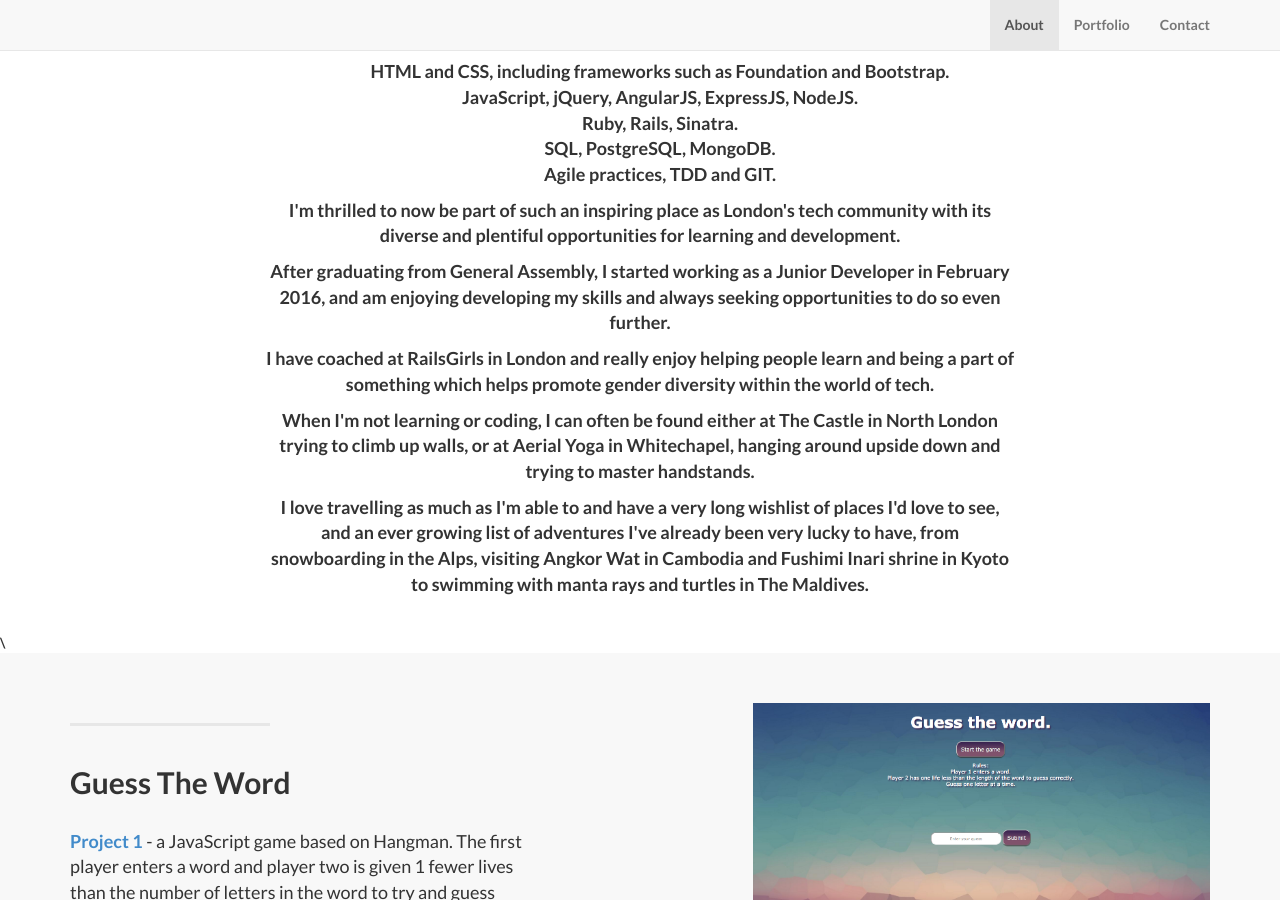
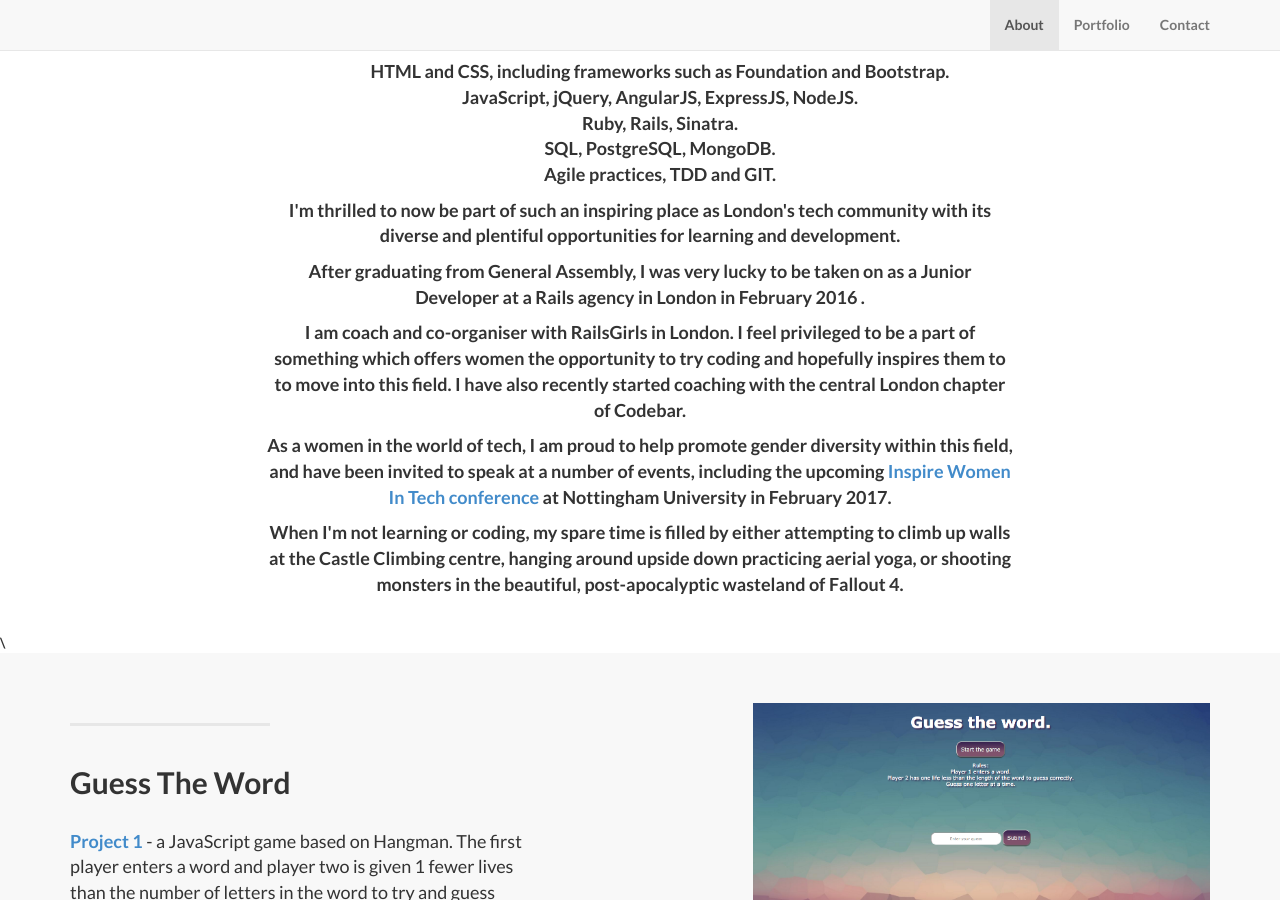
Before and after one commit to CharlieAllen/CharlieAllen.github.io, a Jekyll site: the page built from index.html, in a window 1280 px wide and 900 px high, scrolled down 964 px. Built offline with Jekyll 4.4.1, drawn with Linux system fonts in a browser that asks for light colours.

Commit message:
updated about me section

```diff
--- a/_includes/about.html
+++ b/_includes/about.html
@@ -16,10 +16,14 @@
                     <li>Agile practices, TDD and GIT.</li>
                   </ul></p>
                   <p>I'm thrilled to now be part of such an inspiring place as London's tech community with its diverse and plentiful opportunities for learning and development.</p>
-                  <p>After graduating from General Assembly, I started working as a Junior Developer in February 2016, and am enjoying developing my skills and always seeking opportunities to do so even further.</p>
-                  <p>I have coached at RailsGirls in London and really enjoy helping people learn and being a part of something which helps promote gender diversity within the world of tech.</p>
-                  <p>When I'm not learning or coding, I can often be found either at The Castle in North London trying to climb up walls, or at Aerial Yoga in Whitechapel, hanging around upside down and trying to master handstands.</p>
-                  <p>I love travelling as much as I'm able to and have a very long wishlist of places I'd love to see, and an ever growing list of adventures I've already been very lucky to have, from snowboarding in the Alps, visiting Angkor Wat in Cambodia and Fushimi Inari shrine in Kyoto to swimming with manta rays and turtles in The Maldives.</p>
+
+                  <p>After graduating from General Assembly, I was very lucky to be taken on as a Junior Developer at a Rails agency in London in February 2016 .</p>
+
+                  <p>I am coach and co-organiser with RailsGirls in London. I feel privileged to be a part of something which offers women the opportunity to try coding and hopefully inspires them to to move into this field. I have also recently started coaching with the central London chapter of Codebar. </p>
+
+                  <p>As a women in the world of tech, I am proud to help promote gender diversity within this field, and have been invited to speak at a number of events, including the upcoming <a href="http://2017.inspirewit.com/">Inspire Women In Tech conference</a> at Nottingham University in February 2017.</p>
+
+                  <p>When I'm not learning or coding, my spare time is filled by either attempting to climb up walls at the Castle Climbing centre, hanging around upside down practicing aerial yoga, or shooting monsters in the beautiful, post-apocalyptic wasteland of Fallout 4.</p>
                   <br>
                 </div>
             </div>
```
